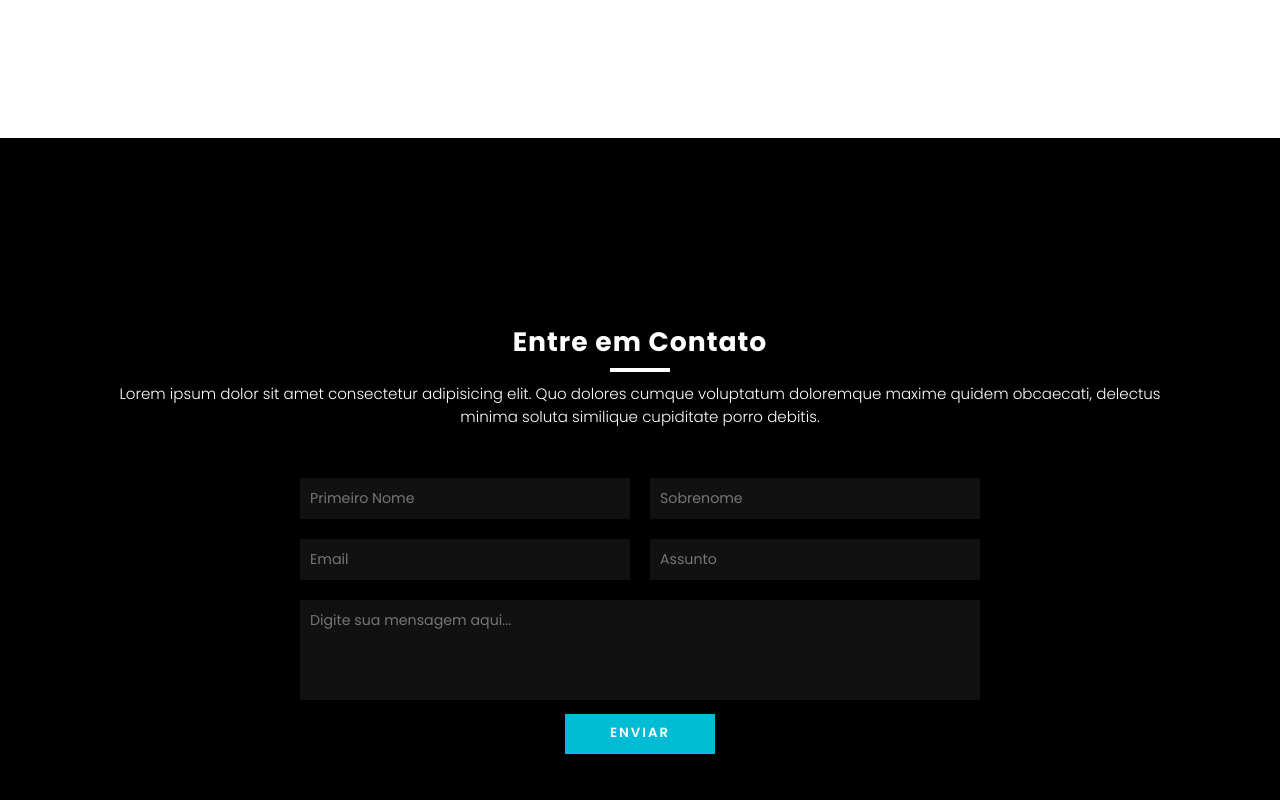
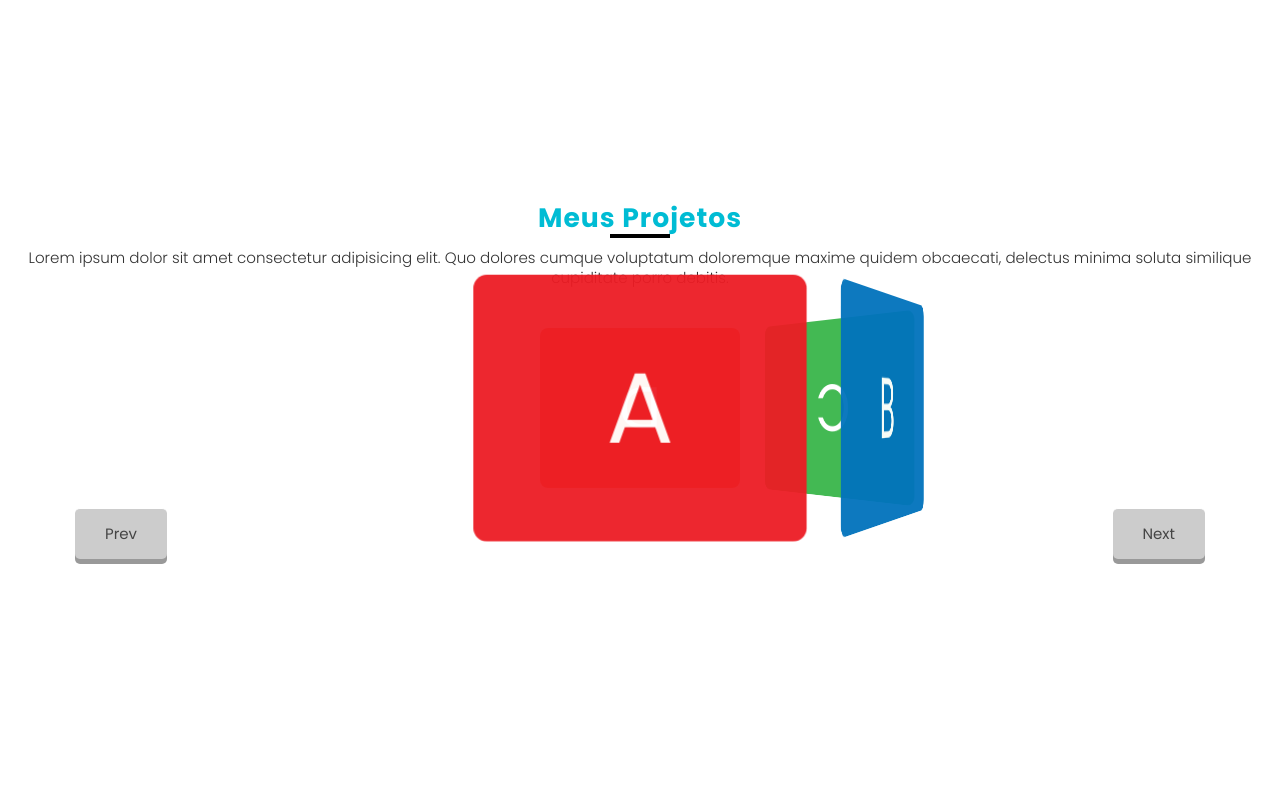
Before and after one commit to Oliveira-Renato/MyPortfolio, a React (Create React App) app: page / in a window 1280 px wide. Shown: the part 2300-3100 px from the top of the page. Built offline with nearby package versions, Linux system fonts and the light colour scheme.

Commit message:
o progresso pelo progresso não sera estimulado

```diff
--- a/package.json
+++ b/package.json
@@ -14,6 +14,7 @@
     "cors": "^2.8.5",
     "express": "^4.17.2",
     "firebase": "^9.6.1",
+    "jquery": "^3.6.0",
     "node-sass": "^7.0.0",
     "nodemailer": "^6.7.2",
     "react": "^17.0.2",
@@ -48,5 +49,8 @@
       "last 1 firefox version",
       "last 1 safari version"
     ]
+  },
+  "devDependencies": {
+    "@types/jquery": "^3.5.13"
   }
 }
--- /dev/null
+++ b/src/components/projects/index.tsx
@@ -0,0 +1,48 @@
+import './style.scss';
+import $ from 'jquery';
+import { useState, useEffect } from 'react';
+
+export function Projects(){
+    useEffect(()=>{
+    var carousel: any =$(".carousel"),currdeg  = 0;
+
+    $(".next").on("click", { d: "n" }, rotate);
+    $(".prev").on("click", { d: "p" }, rotate);
+
+    function rotate(e: any){
+      if(e.data.d=="n"){
+        currdeg = currdeg - 60;
+      }
+
+      if(e.data.d=="p"){
+        currdeg = currdeg + 60;
+      }
+
+      carousel.css({
+        "-webkit-transform": "rotateY("+currdeg+"deg)",
+        "-moz-transform": "rotateY("+currdeg+"deg)",
+        "-o-transform": "rotateY("+currdeg+"deg)",
+        "transform": "rotateY("+currdeg+"deg)"
+      });
+    }
+  })
+
+  return (
+    <section className="project" id="project">
+      <div className="title black">
+        <h2>Meus Projetos</h2>
+            <p>Lorem ipsum dolor sit amet consectetur adipisicing elit. Quo dolores cumque voluptatum doloremque maxime quidem obcaecati, delectus minima soluta similique cupiditate porro debitis.</p>
+        </div>
+        <div className="container-project">
+          <div className="carousel">
+              <div className="item a">A</div>
+              <div className="item b">B</div>
+              <div className="item c">C</div>
+              <div className="item d">D</div>
+          </div>
+        </div>
+        <div className="next">Next</div>
+        <div className="prev">Prev</div>
+    </section>
+  )
+}
--- /dev/null
+++ b/src/components/projects/style.scss
@@ -0,0 +1,88 @@
+.project {
+
+  padding: 70px 0;
+  font: 15px/20px Arial, sans-serif;
+
+  .container-project {
+    margin: 0 auto;
+    width: 250px;
+    height: 200px;
+    position: relative;
+    perspective: 1000px;
+
+    .carousel {
+      height: 100%;
+      width: 100%;
+      position: absolute;
+      transform-style: preserve-3d;
+      transition: transform 1s;
+
+
+      .item {
+        display: block;
+        position: absolute;
+        background: #000;
+        width: 250px;
+        height: 200px;
+        line-height: 200px;
+        font-size: 5em;
+        text-align: center;
+        color: #FFF;
+        opacity: 0.95;
+        border-radius: 10px;
+
+        &.a {
+          transform: rotateY(0deg) translateZ(250px);
+          background: #ed1c24;
+        }
+        &.b {
+          transform: rotateY(60deg) translateZ(250px);
+          background: #0072bc;
+        }
+        &.c {
+          transform: rotateY(120deg) translateZ(250px);
+          background: #39b54a;
+        }
+        &.d {
+          transform: rotateY(180deg) translateZ(250px);
+          background: #f26522;
+        }
+      }
+    }
+  }
+
+  .next, .prev {
+    color: #444;
+    position: absolute;
+    padding: 1em 2em;
+    cursor: pointer;
+    background: #CCC;
+    border-radius: 5px;
+    border-top: 1px solid #FFF;
+    box-shadow: 0 5px 0 #999;
+    transition: box-shadow 0.1s, top 0.1s;
+  }
+  .next:hover, .prev:hover { color: #000; }
+  .next:active, .prev:active {
+    top: 104px;
+    box-shadow: 0 1px 0 #999;
+  }
+  .next { right: 5em; }
+  .prev { left: 5em; }
+}
+
+
+
+
+
+
+
+
+// .e {
+//   transform: rotateY(240deg) translateZ(250px);
+//   background: #630460;
+// }
+// .f {
+//   transform: rotateY(300deg) translateZ(250px);
+//   background: #8c6239;
+// }
--- a/src/routes/Home.tsx
+++ b/src/routes/Home.tsx
@@ -1,4 +1,4 @@
-import { toggleMenu } from '../components/Toggle';
+import { toggleMenu } from '../components/toggle/Toggle';
 
 import homeImg from '../images/homeImg.jpg';
 import aboutImg from '../images/aboutImg.jpg';
@@ -11,6 +11,7 @@ import mySelf from '../images/myself.jpeg';
 import '../styles/global.scss';
 import '../styles/media.scss';
 import { Button } from '../components/button';
+import { Projects } from '../components/projects';
 
 import toast, { Toaster } from 'react-hot-toast';
 
@@ -229,6 +230,23 @@ export function Home(){
                     </div>
             </section>
             {/* Sessão Projetos */}
+            <Projects />
+            {/* <section className="project" id="project">
+            <div className="title black">
+                <h2>Meus Projetos</h2>
+                    <p>Lorem ipsum dolor sit amet consectetur adipisicing elit. Quo dolores cumque voluptatum doloremque maxime quidem obcaecati, delectus minima soluta similique cupiditate porro debitis.</p>
+                </div>
+                <div className="container">
+                <div className="carousel">
+                    <div className="item a">A</div>
+                    <div className="item b">B</div>
+                    <div className="item c">C</div>
+                    <div className="item d">D</div>
+                </div>
+                </div>
+                <div className="next">Next</div>
+                <div className="prev">Prev</div>
+            </section> */}
 
             {/* Formulario Contato */}
             <section className="contact" id="contact">
@@ -287,7 +305,7 @@ export function Home(){
                         <a href="#skills" onClick={ toggleMenu }>Habilidades</a>
                     </li>
                     <li>
-                        <a href="#" onClick={ toggleMenu }>Projetos</a>
+                        <a href="#project" onClick={ toggleMenu }>Projetos</a>
                     </li>
                     <li>
                         <a href="#contact" onClick={ toggleMenu }>Contato</a>
--- a/src/styles/media.scss
+++ b/src/styles/media.scss
@@ -31,7 +31,7 @@
 
 @media (max-width: 1024px) {
   html {
-    font-size: 47%;
+    font-size: 48%;
   }
 
   .skills .skills-content .left .text {
--- a/tsconfig.json
+++ b/tsconfig.json
@@ -22,6 +22,6 @@
   },
   "include": [
     "src",
-    "src/components/Toggle.tsx"
+    "src/components/toggle/Toggle.tsx"
   ]
 }
```
Also changed, not shown: src/components/toggle/Toggle.tsx (renamed from src/components/Toggle.tsx), 2 other files (tests, documents, lock files or other folders).
